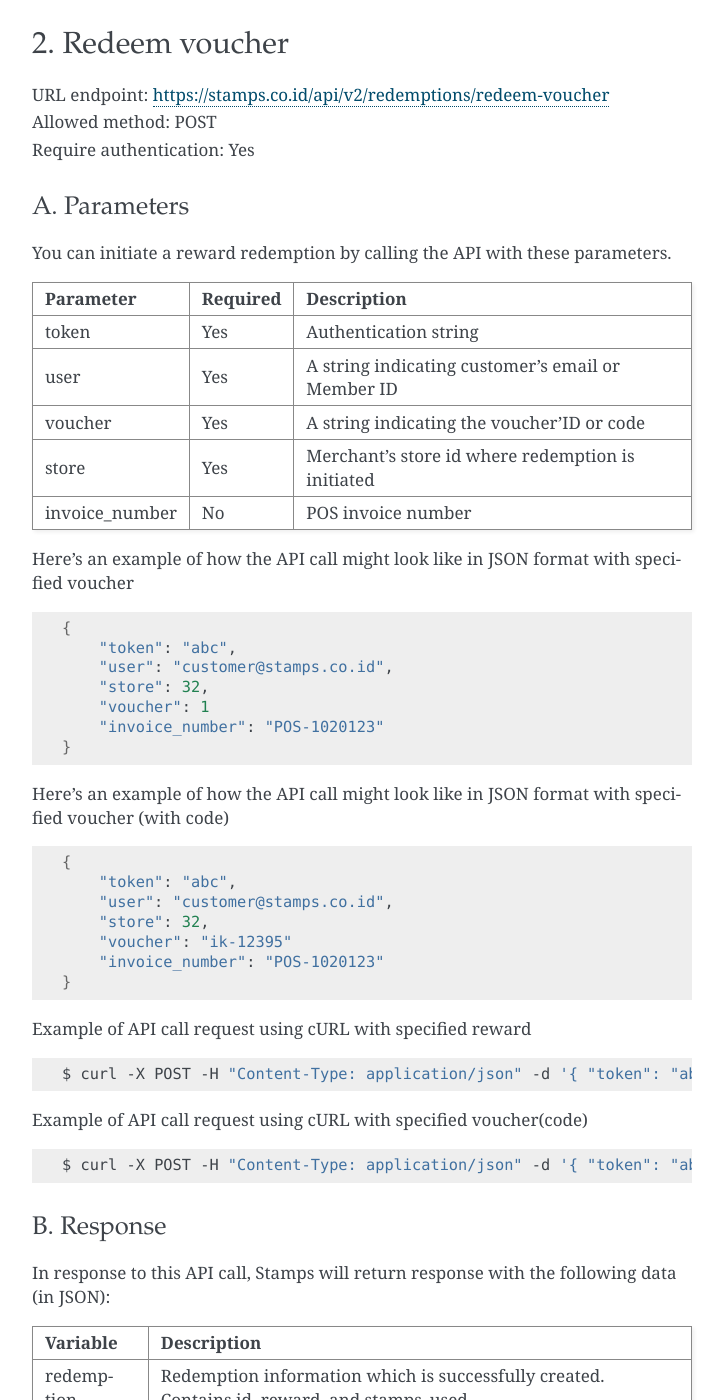
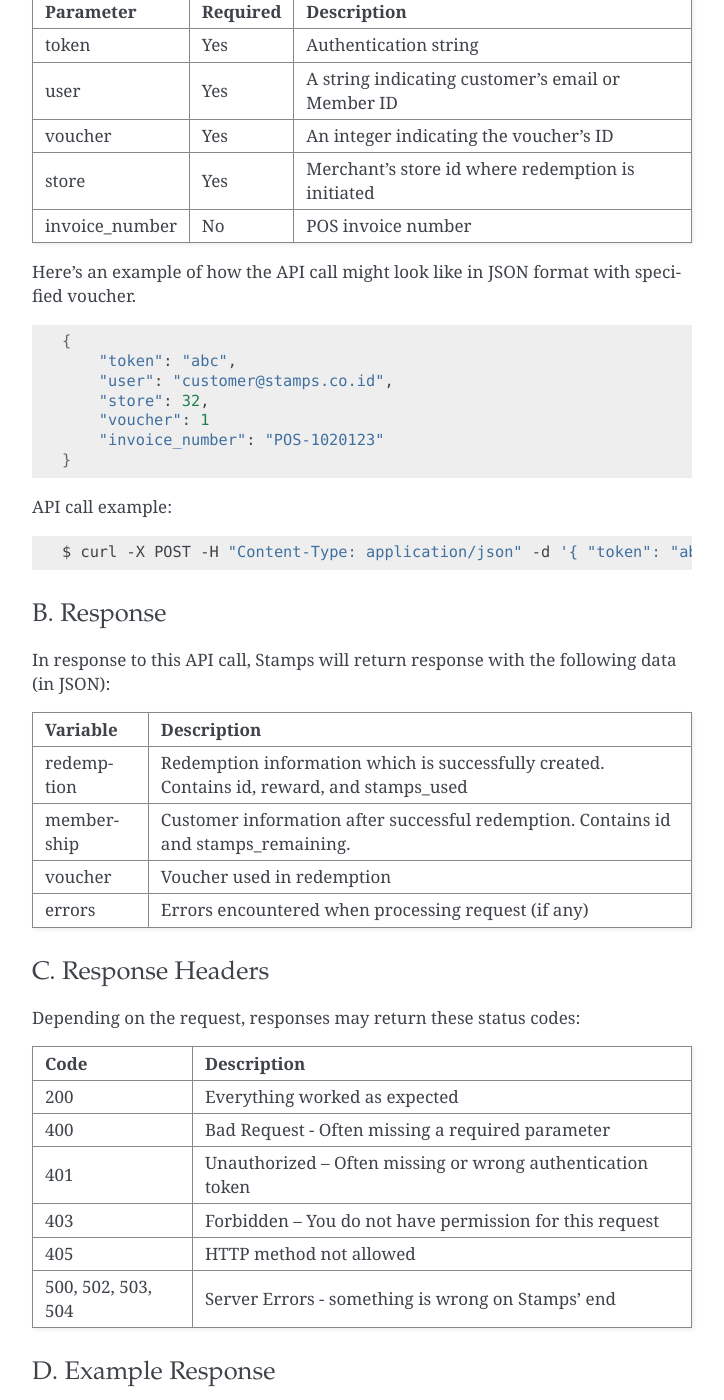
Before and after one commit to ui/stamps-api-docs, a Sphinx documentation site: the page built from source/redemption_api.rst, in a window 1280 px wide and 1400 px high, scrolled down 2855 px. Shown: the whole window, without its empty margins (388-1112 px from the left). Built offline with Sphinx 7.4.7, drawn with Linux system fonts in a browser that asks for light colours; some of the changed text lies outside the part shown.

Commit message:
Redemption documentatio fixes.

```diff
--- a/source/redemption_api.rst
+++ b/source/redemption_api.rst
@@ -2,7 +2,7 @@
 Redemption API
 ************************************
 
-1. Redeem reward
+1. Adding Reward Redemption
 ======================
 
 | URL endpoint: https://stamps.co.id/api/v2/redemptions/redeem-reward
@@ -35,29 +35,12 @@ Here's an example of how the API call might look like in JSON format with specif
         "invoice_number": "POS-1020123"
     }
 
-Here's an example of how the API call might look like in JSON format with specified reward_by_code
-
-.. code-block :: bash
-
-    {
-        "token": "abc",
-        "user": "customer@stamps.co.id",
-        "store": 32,
-        "reward_by_code": "100"
-        "invoice_number": "POS-1020123"
-    }
-
 Example of API call request using cURL with specified reward
 
 .. code-block :: bash
 
     $ curl -X POST -H "Content-Type: application/json" -d '{ "token": "abc", "user": "customer@stamps.co.id", "store": 32, "reward": 12}' https://stamps.co.id/api/v2/redemptions/redeem-reward
 
-Example of API call request using cURL with specified reward_by_code
-
-.. code-block :: bash
-
-    $ curl -X POST -H "Content-Type: application/json" -d '{ "token": "abc", "user": "customer@stamps.co.id", "store": 32, "reward_by_code": "100"}' https://stamps.co.id/api/v2/redemptions/redeem-reward
 
 B. Response
 -----------
@@ -139,7 +124,7 @@ E. Legacy Endpoint
 Legacy endpoint's documentation is available at `Legacy redemption API <http://docs.stamps.co.id/en/latest/legacy_redemption_api.html>`_
 
 
-2. Redeem voucher
+2. Adding Voucher Redemption
 ======================
 
 | URL endpoint: https://stamps.co.id/api/v2/redemptions/redeem-voucher
@@ -155,12 +140,12 @@ Parameter       Required  Description
 =============== ========= =========================
 token           Yes       Authentication string
 user            Yes       A string indicating customer's email or Member ID
-voucher         Yes       A string indicating the voucher'ID or code
+voucher         Yes       An integer indicating the voucher's ID
 store           Yes       Merchant's store id where redemption is initiated
 invoice_number  No        POS invoice number
 =============== ========= =========================
 
-Here's an example of how the API call might look like in JSON format with specified voucher
+Here's an example of how the API call might look like in JSON format with specified voucher.
 
 .. code-block :: bash
 
@@ -172,29 +157,12 @@ Here's an example of how the API call might look like in JSON format with specif
         "invoice_number": "POS-1020123"
     }
 
-Here's an example of how the API call might look like in JSON format with specified voucher (with code)
-
-.. code-block :: bash
-
-    {
-        "token": "abc",
-        "user": "customer@stamps.co.id",
-        "store": 32,
-        "voucher": "ik-12395"
-        "invoice_number": "POS-1020123"
-    }
-
-Example of API call request using cURL with specified reward
+API call example:
 
 .. code-block :: bash
 
     $ curl -X POST -H "Content-Type: application/json" -d '{ "token": "abc", "user": "customer@stamps.co.id", "store": 32, "voucher": 12}' https://stamps.co.id/api/v2/redemptions/redeem-voucher
 
-Example of API call request using cURL with specified voucher(code)
-
-.. code-block :: bash
-
-    $ curl -X POST -H "Content-Type: application/json" -d '{ "token": "abc", "user": "customer@stamps.co.id", "store": 32, "voucher": "vc-12345"}' https://stamps.co.id/api/v2/redemptions/redeem-voucher
 
 B. Response
 -----------
```
Also changed, not shown: other parts of source/redemption_api.rst (+14 -10 lines).
